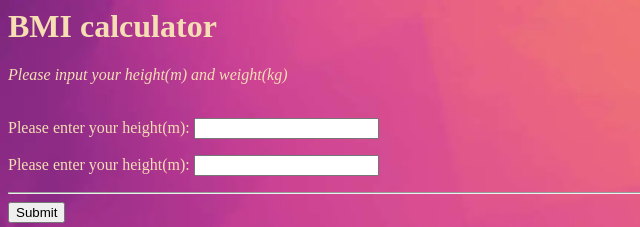
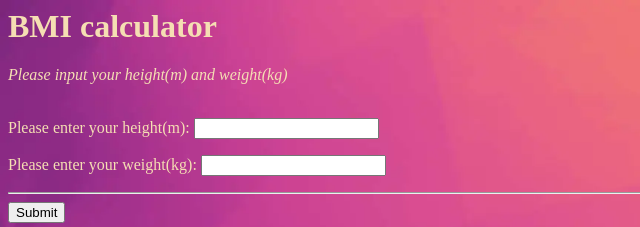
Before and after one commit to alexchan38168/alexchan38168.github.io, a plain HTML site: page index.html in a window 1280 px wide. Shown: the top 227 px of the page, 0-640 px from the left. Drawn offline with Linux system fonts and the light colour scheme.

Commit message:
Add files via upload

```diff
--- a/index.html
+++ b/index.html
@@ -1,7 +1,7 @@
 <html>
     <head>
         <link rel="stylesheet" type="text/css" href="./css/style1.css">
-        <title>Oral Test</title>
+        <title>BMI</title>
     </head>
 
     <body>
@@ -14,7 +14,7 @@
                 <input type="text" id="height" name="height" minlength="3" maxlength="20" required>
         </form>
         <form action="/url" method="GET">
-            <label for="weight"> Please enter your height(m):</label>
+            <label for="weight"> Please enter your weight(kg):</label>
                 <input type="text" id="weight" name="weight" minlength="3" maxlength="20" required>
         </form>
         <hr>
```
